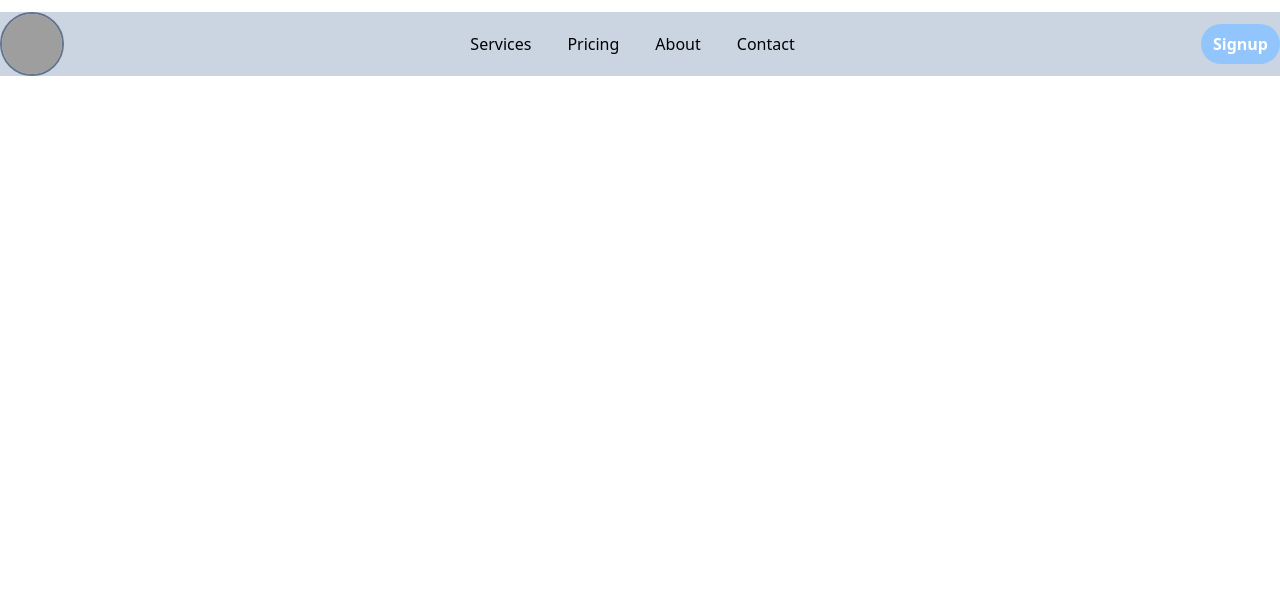
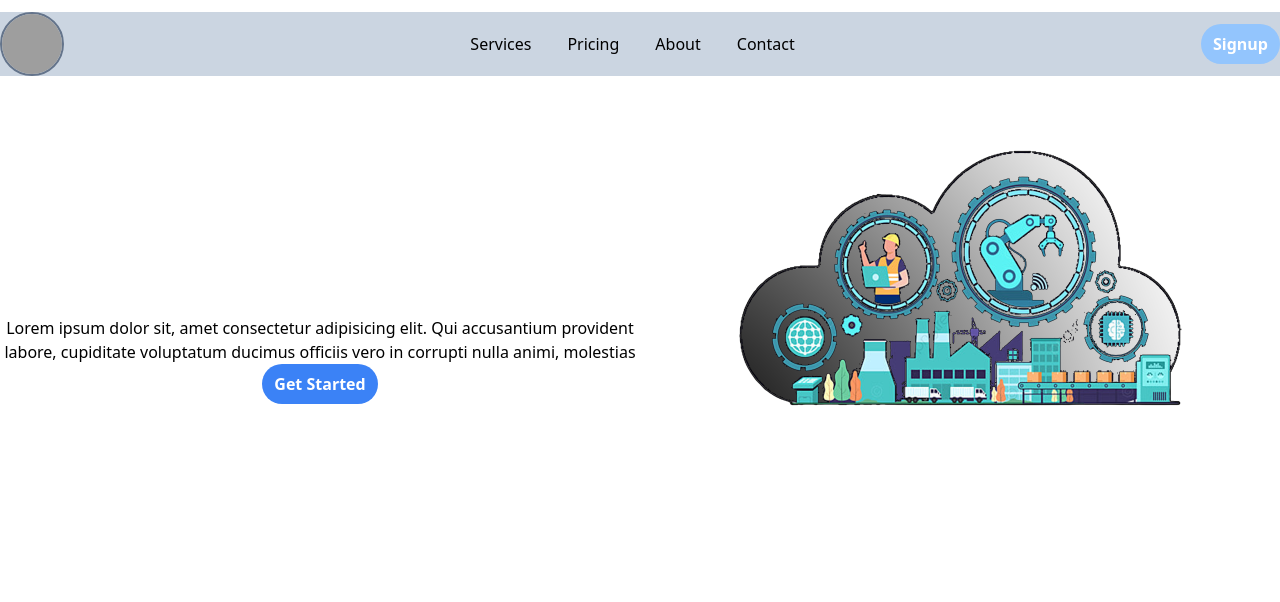
Before and after one commit to rkrukshan/Landing_Page, a website: page src/index.html in a window 1280 px wide. Drawn offline with Linux system fonts and the light colour scheme; grey boxes are pictures that could not be loaded.

Commit message:
Hero section end

```diff
--- a/src/index.html
+++ b/src/index.html
@@ -9,7 +9,8 @@
 </head>
 
 <body>
-    <div class="container mx-auto bg-slate-300">
+    <!-- Nav Bar Start -->
+    <section class="container mx-auto bg-slate-300">
         <nav class="flex justify-between items-center mt-3">
             <div class="h-16 w-16">
                 <a href="#"><img class="rounded-full border-2 border-slate-500" src="https://picsum.photos/200"
@@ -24,7 +25,24 @@
             <button
                 class="bg-blue-300 px-3 py-2 rounded-full text-white font-semibold hover:text-slate-500">Signup</button>
         </nav>
-    </div>
+    </section>
+    <!-- Nav Bar End -->
+
+
+    <!-- Hero Start -->
+
+    <section class="container mx-auto mt-11 flex items-center">
+        <div class="w-1/2 text-center ">
+            <p>Lorem ipsum dolor sit, amet consectetur adipisicing elit. Qui accusantium provident labore, cupiditate
+                voluptatum ducimus officiis vero in corrupti nulla animi, molestias</p>
+            <button class="bg-blue-500 px-3 py-2 rounded-full text-white font-semibold hover:text-slate-500">Get Started</button>
+        </div>
+        <div class="w-1/2">
+            <img class="mx-auto" src="./assets/hero.png" alt=""></div>
+    </section>
+
+    <!-- Hero End -->
+
 </body>
 
 </html>
```
Also changed, not shown: src/assets/hero.png (added), src/output.css.
